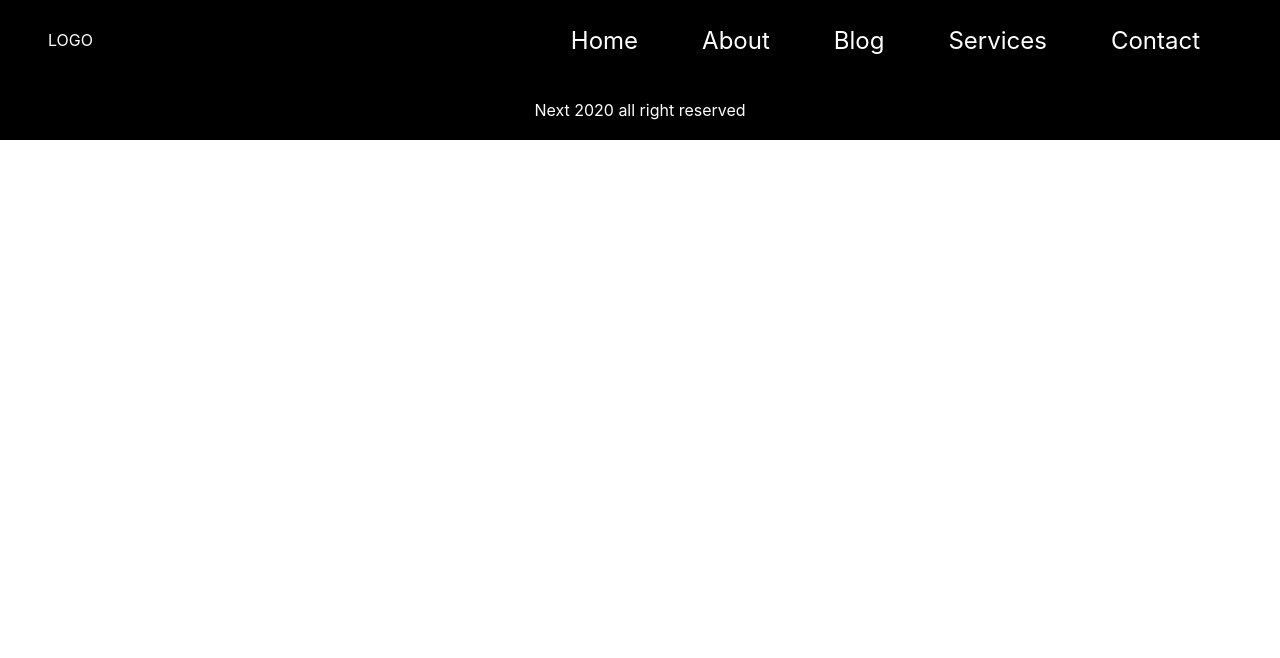
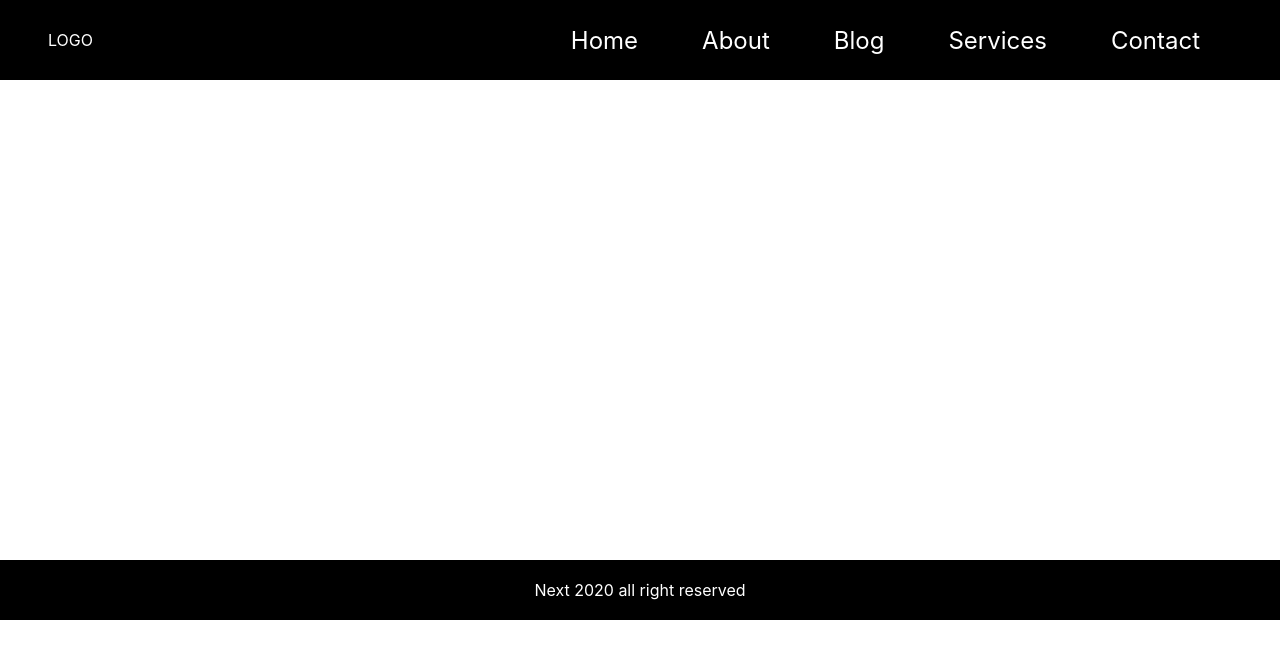
Before and after one commit to domchu/freedom-life-church-website-using-Next-React, a Next.js app: page / in a window 1280 px wide. Shown: the top 658 px of the page. Built offline with nearby package versions, Linux system fonts and the light colour scheme.

Commit message:
text: added the texts to the home page

```diff
--- a/Components/Footer.jsx
+++ b/Components/Footer.jsx
@@ -1,7 +1,7 @@
 import styled from "styled-components";
 
 const FooterSection = styled.div`
-  background: #000;
+  background-color: #000;
   color: #fff;
   height: 60px;
   display: flex;
--- a/pages/index.js
+++ b/pages/index.js
@@ -1,6 +1,21 @@
 import Head from "next/head";
-import Navbar from "../Components/Navbar";
+// import Navbar from "../Components/Navbar";
 import styles from "../styles/Home.module.css";
+import styled from "styled-components";
+
+const Hero = styled.div`
+  height: 60vh;
+  display: flex;
+  justify-content: center;
+  align-items: center;
+  color: white;
+`;
+
+const Heading = styled.h1`
+  color: white;
+  font-size: 3rem;
+  font-weight: bold;
+`;
 
 export default function Home() {
   return (
@@ -10,6 +25,9 @@
         <meta name="description" content="Generated by create next app" />
         <link rel="icon" href="/favicon.ico" />
       </Head>
+      <Hero>
+        <heading>Home pages</heading>
+      </Hero>
     </>
   );
 }
```
